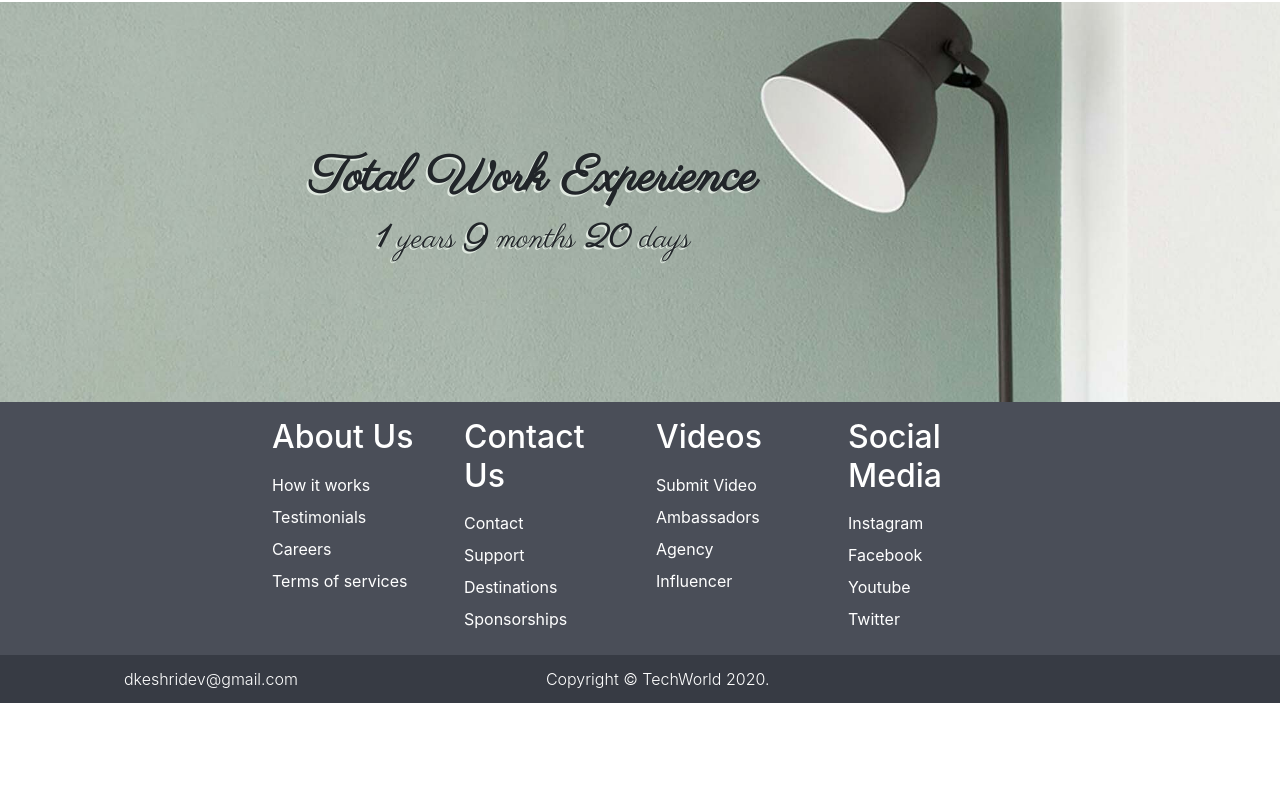
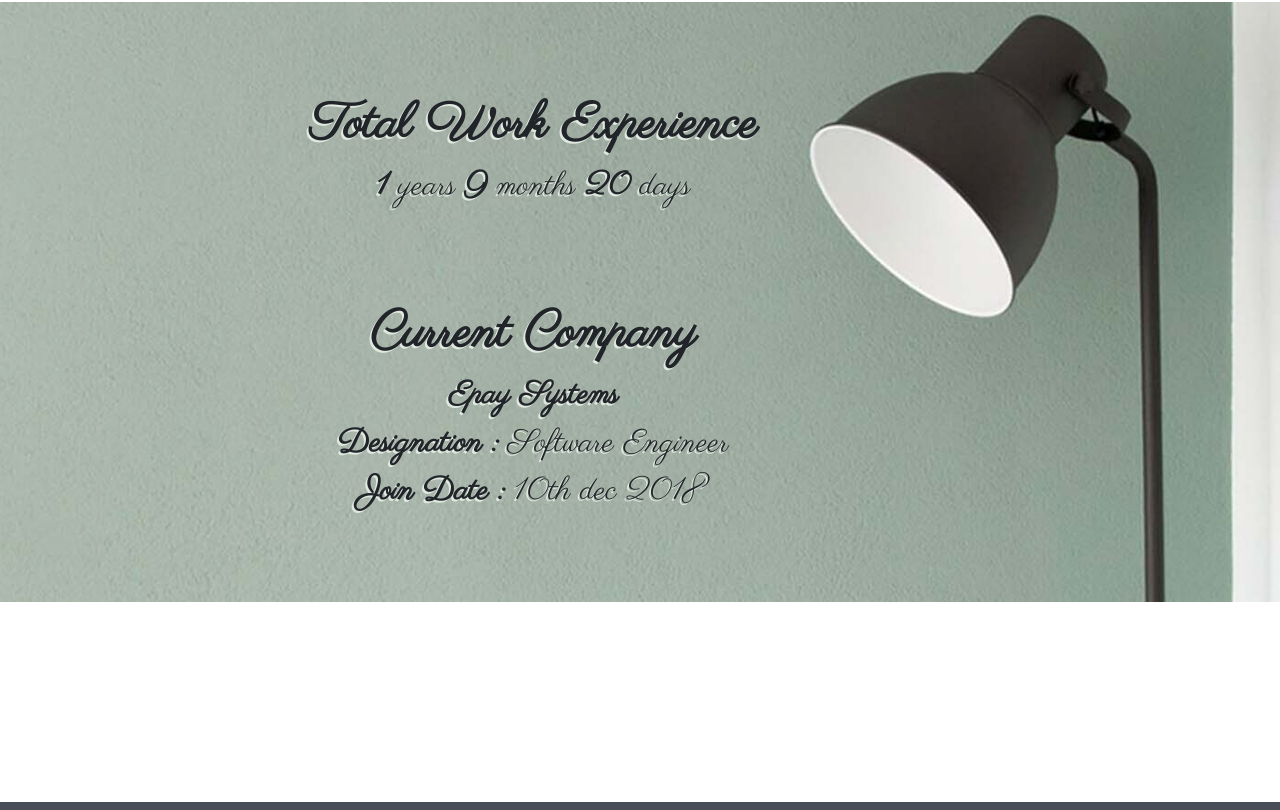
Before and after one commit to dkeshri/Portfolio, a React (Create React App) app: page / in a window 1280 px wide. Shown: the part 1710-2520 px from the top of the page. Before the commit the page ends 2413 px from the top, so only its background shows below. Built offline with nearby package versions, Linux system fonts and the light colour scheme; a web font is replaced by a local one.

Commit message:
sfhdskjf

```diff
--- a/src/Components/About/About.js
+++ b/src/Components/About/About.js
@@ -9,6 +9,7 @@
             <div className={`${style.box}`}>
                 <div className={style.photo}>
                     <img
+                        alt="profilePic"
                         className={style.img}
                         src={require('../../assets/img/profile/Deepak_pic.jpg')} />
                 </div>
@@ -30,21 +31,21 @@
                         </div>
                         <div className={style.objective}>
                             <span>My main objective is develop the Software and solve the real life problem and want to implement
-                            that problem into the computing environment.I want to be the reason of success
-                            of company wherever I work.
-                          </span>
+                                that problem into the computing environment.I want to be the reason of success
+                                of company wherever I work.
+                            </span>
                         </div>
 
                     </div>
                 </div>
             </div>
             <div>
-                <Contact/>
+                <Contact />
             </div>
             <div className={style.line_black}></div>
             <div className={style.line_black}></div>
-            <Skill/>
-            <Experience/>
+            <Skill />
+            <Experience />
         </>
 
     )
--- a/src/Components/About/Contact.js
+++ b/src/Components/About/Contact.js
@@ -40,6 +40,7 @@
             </div>
             <div className={style.Contact_Image}>
                 <img
+                    alt="Contact_section_img"
                     className={style.img}
                     src={require('../../assets/img/profile/Dummy.jpg')} />
             </div>
--- a/src/Components/About/Experience.js
+++ b/src/Components/About/Experience.js
@@ -36,15 +36,35 @@
                         </span>
                         <div className={style.textShadow}>
                             <span className={style.ExpYear}>
-                                {Exp.years==0?undefined:<span><b> {Exp.years}</b> years</span>}
-                                {Exp.months==0?undefined:<span><b> {Exp.months}</b> months</span>}
-                                {Exp.days==0?undefined:<span><b> {Exp.days}</b> days</span>}
+                                {Exp.years===0?undefined:<span><b> {Exp.years}</b> years</span>}
+                                {Exp.months===0?undefined:<span><b> {Exp.months}</b> months</span>}
+                                {Exp.days===0?undefined:<span><b> {Exp.days}</b> days</span>}
+                            </span>
+                        </div>
+                    </div>
+                    <div className={style.heading}>
+                        <span className={`${style.span} ${style.textShadow}`}>
+                            <b>Current Company</b>
+                        </span>
+                        <div className={style.textShadow}>
+                            <span className={style.CurrentCompany}>
+                                <b>Epay Systems</b>
+                            </span>
+                            <br/>
+                            <span className={style.CurrentCompany}>
+                                <b>Designation : </b> Software Engineer
+                            </span>
+                            <br/>
+                            <span className={style.CurrentCompany}>
+                                <b>Join Date : </b> 10th dec 2018
                             </span>
                         </div>
                     </div>
                 </div>
                 <div className={style.dummyblock}></div>
             </div>
+            <div className={style.Company_container}>
+            </div>
         </div>
     )
 }
--- a/src/Components/About/SVGContainer.js
+++ b/src/Components/About/SVGContainer.js
@@ -3,34 +3,34 @@
 const SVGContainer = () => {
     return (<>
         <div className={style.container}>
-            <img className={style.img} src={require('../../assets/svg/react.svg')}></img>
+            <img alt="react" className={style.img} src={require('../../assets/svg/react.svg')}></img>
         </div>
         <div className={style.container}>
-            <img className={style.img} src={require('../../assets/svg/redux.svg')}></img>
+            <img alt="redux" className={style.img} src={require('../../assets/svg/redux.svg')}></img>
         </div>
         <div className={style.container}>
-            <img className={style.img} src={require('../../assets/svg/html5.svg')}></img>
+            <img alt="html" className={style.img} src={require('../../assets/svg/html5.svg')}></img>
         </div>
         <div className={style.container}>
-            <img className={style.img} src={require('../../assets/svg/css.svg')}></img>
+            <img alt="css" className={style.img} src={require('../../assets/svg/css.svg')}></img>
         </div>
         <div className={style.container}>
-            <img className={style.img} src={require('../../assets/svg/js.svg')}></img>
+            <img alt="Javascript" className={style.img} src={require('../../assets/svg/js.svg')}></img>
         </div>
         <div className={style.container}>
-            <img className={style.img} src={require('../../assets/svg/jquery.svg')}></img>
+            <img alt="jquery" className={style.img} src={require('../../assets/svg/jquery.svg')}></img>
         </div>
         <div className={style.container}>
-            <img className={style.img} src={require('../../assets/svg/bootstrap.svg')}></img>
+            <img alt="bootstrap" className={style.img} src={require('../../assets/svg/bootstrap.svg')}></img>
         </div>
         <div className={style.container}>
-            <img className={style.img} src={require('../../assets/svg/cpp.svg')}></img>
+            <img alt="c++" className={style.img} src={require('../../assets/svg/cpp.svg')}></img>
         </div>
         <div className={style.container}>
-            <img className={style.img} src={require('../../assets/svg/csharp.svg')}></img>
+            <img alt="c#" className={style.img} src={require('../../assets/svg/csharp.svg')}></img>
         </div>
         <div className={style.container}>
-            <img className={style.img} src={require('../../assets/svg/java.svg')}></img>
+            <img alt="java" className={style.img} src={require('../../assets/svg/java.svg')}></img>
         </div>
 
     </>
--- a/src/Components/Common/NavBar.js
+++ b/src/Components/Common/NavBar.js
@@ -30,9 +30,6 @@
         setMenuItemSelectedState(nodeId);
         selectedNode = nodeId;
     }
-    const style = {
-        img: { "height": "100%", "width": "250px" }
-    }
     return (
         <>
             <nav>
--- a/src/Components/Common/PageSearch.js
+++ b/src/Components/Common/PageSearch.js
@@ -14,19 +14,11 @@
     });
     //return optionList;
 }
-
-const useStyles = makeStyles((theme) => ({
-    SelectStyle: {
-
-
-    }
-}));
 function PageSearch({ seacrchBoxProps }) {
     useEffect(() => {
         if (optionList.length === 0)
             getItemFromMenuConfig(config.menuItems);
     }, []);
-    const classes = useStyles();
     return (
         <div>
             <Select
--- a/src/ProtectedRoute.js
+++ b/src/ProtectedRoute.js
@@ -1,5 +1,5 @@
 import React from 'react'
-import { Redirect, Route, useHistory } from 'react-router-dom'
+import {Route} from 'react-router-dom'
 import { NavBar } from './Components/Common/NavBar'
 import { motion } from 'framer-motion'
 import Footer from './Components/Common/Footer'
@@ -20,7 +20,6 @@
 }
 export const ProtectedRoute = ({ component: Component, openPage: isOpenPage, ...rest }) => {
     const isAuthenticated = AppConfig.isAuth;
-    const history = useHistory()
     return (<Route
         {...rest}
         render={(prpos) => {
--- a/src/Router.js
+++ b/src/Router.js
@@ -4,7 +4,6 @@
 import Home from './Components/Home'
 import PageNotFound from './Components/Common/PageNotFound'
 import { AnimatePresence } from 'framer-motion'
-import { BrowserRouter as Router} from 'react-router-dom'
 import About from './Components/About/About'
 export const AppRouter = () => {
     const location = useLocation();
--- a/src/assets/css/About/Experience.module.css
+++ b/src/assets/css/About/Experience.module.css
@@ -1,23 +1,26 @@
 .container{
     width: 100%;
     display: flex;
+    flex-direction: column;
 }
 .banner{
-    height: 400px;
+    height: 600px;
     background-image: url('../../img/slider/banner-4.jpg');
     width: 100%;
+    display: flex;
+    justify-content: center;
+    align-items: center;
     background-size: cover; /* <------ */
     background-repeat: no-repeat;
     background-position: center center;
-    display: flex;
-    justify-content: center;
-    align-items: center;
 }
 .content{
     flex: 1;
     display: flex;
     align-items: center;
-    justify-content: center;
+    justify-content: space-evenly;
+    flex-direction: column;
+    height: 100%;
 }
 .dummyblock{
     flex: .2;
@@ -42,8 +45,16 @@
 .textShadow{
     text-shadow: -2px 2px #e0e9e0;
 }
-@media screen and (max-width:400px){
+@media screen and (max-width:500px){
     .dummyblock{
         display: none;
     }
-  }
+}
+.CurrentCompany{
+    font-family: 'Parisienne', cursive;
+    font-size: 32px;
+}
+
+.Company_container{
+    min-height: 200px;
+}
```
